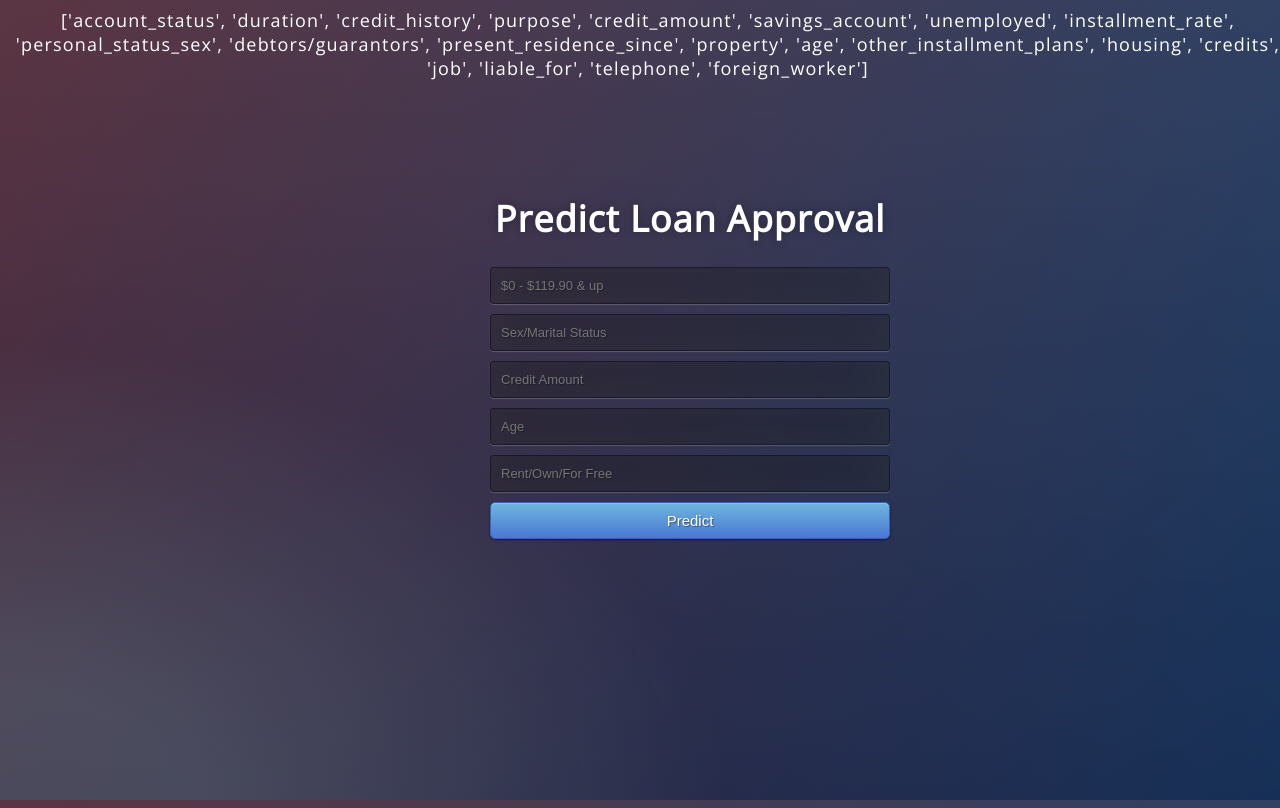
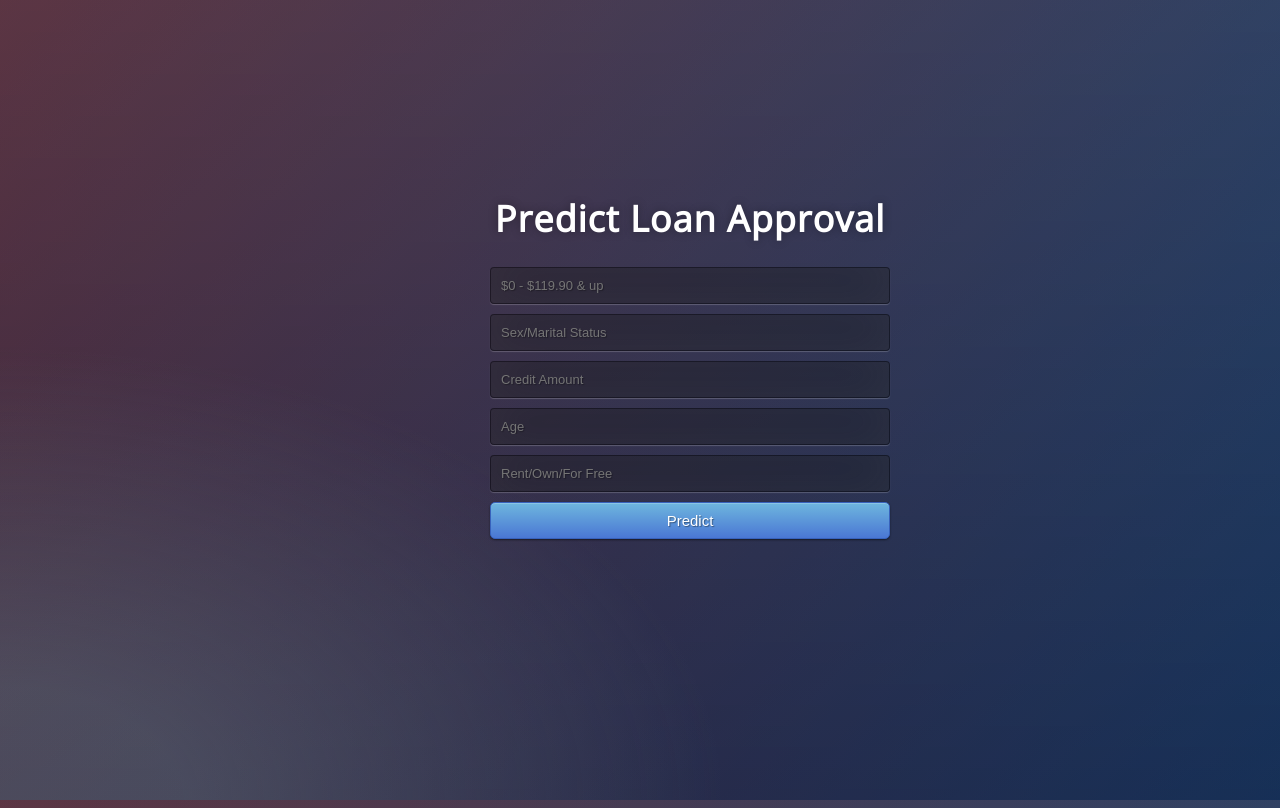
Before and after one commit to tajahnei/loan-approval, a Flask app: page / in a window 1280 px wide. Run offline with Flask 2, Linux system fonts and the light colour scheme; parts of the project's set-up code (start-up, migrations or seed data) failed here and were passed over.

Commit message:
Update home.html

```diff
--- a/templates/home.html
+++ b/templates/home.html
@@ -36,25 +36,3 @@
 
 </body>
 </html>
-
-
-['account_status',
- 'duration',
- 'credit_history',
- 'purpose',
- 'credit_amount',
- 'savings_account',
- 'unemployed',
- 'installment_rate',
- 'personal_status_sex',
- 'debtors/guarantors',
- 'present_residence_since',
- 'property',
- 'age',
- 'other_installment_plans',
- 'housing',
- 'credits',
- 'job',
- 'liable_for',
- 'telephone',
- 'foreign_worker']
```
